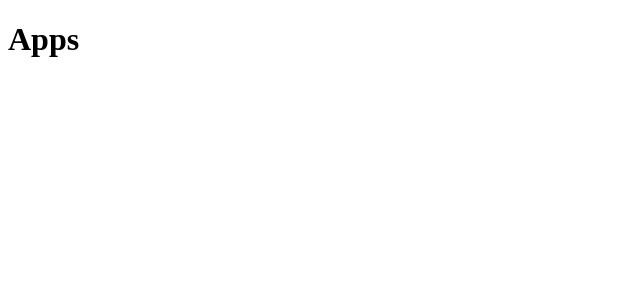
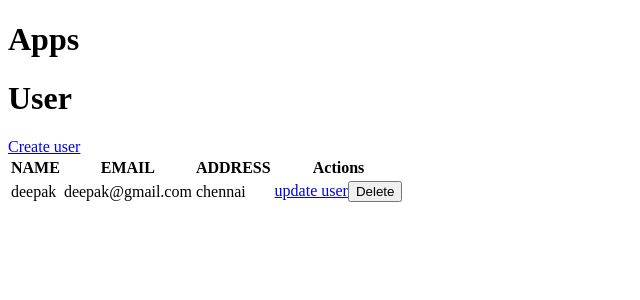
Before and after one commit to deepak-dee3/Rampex_Fronend_Deployment, a React (Vite) app: page / in a window 1280 px wide. Before the commit this address had no page. Shown: the top 300 px of the page, without its empty margins (0-640 px from the left). Built offline with nearby package versions, Linux system fonts and the light colour scheme; no server answers.

Commit message:
user.jsx been changed to main.jsx rechaged to /

```diff
--- a/src/Frontend/Apps.jsx
+++ b/src/Frontend/Apps.jsx
@@ -1,20 +1,32 @@
 import React from "react";
-import { BrowserRouter, Route, Routes } from "react-router-dom";
+import { BrowserRouter, Route, Routes,Link} from "react-router-dom";
 import { CreateUser } from "./CreateUser";
 import UpdateUser from "./UpdateUser";
 import User from "./User";
 
 const Apps = () =>{
 
+  // const navigate = useNavigate(); // Hook to navigate programmatically
+
+  // const goToCreateUser = () => {
+  //   navigate("/CreateUser");
+  // };
+
+
     return (
         <>
         <h1>Apps</h1>
+        {/* <button>
+          <Link to="/CreateUser">Go to Create User</Link>
+        </button> */}
+
+        {/* <button onClick={goToCreateUser}>Go to Create User</button> */}
         <BrowserRouter>
         <Routes>
           <Route path="/CreateUser" element={<CreateUser/>}/>
           <Route path ="/UpdateUser/:id" element={<UpdateUser/>}/>
           <Route path="/User/:id" element={<User/>}/>
-          <Route path="/User" element={<User/>}/>
+          <Route path="/" element={<User/>}/>
         </Routes>
         </BrowserRouter>
         </>
--- a/src/Frontend/UpdateUser.jsx
+++ b/src/Frontend/UpdateUser.jsx
@@ -12,7 +12,7 @@ const UpdateUser = () => {
   const updateuser = (e) => {
     e.preventDefault();
 
-    axios.put(`/api/user/update/${id}`,{name,email,address})
+    axios.put(`https://rampex-deployment-2.onrender.com/api/user/update/${id}`,{name,email,address})
   }
 
    const deleteUser = (id) => {
--- a/src/main.jsx
+++ b/src/main.jsx
@@ -1,5 +1,6 @@
 import { StrictMode } from 'react'
 import { createRoot } from 'react-dom/client'
+
 
 
 
```
